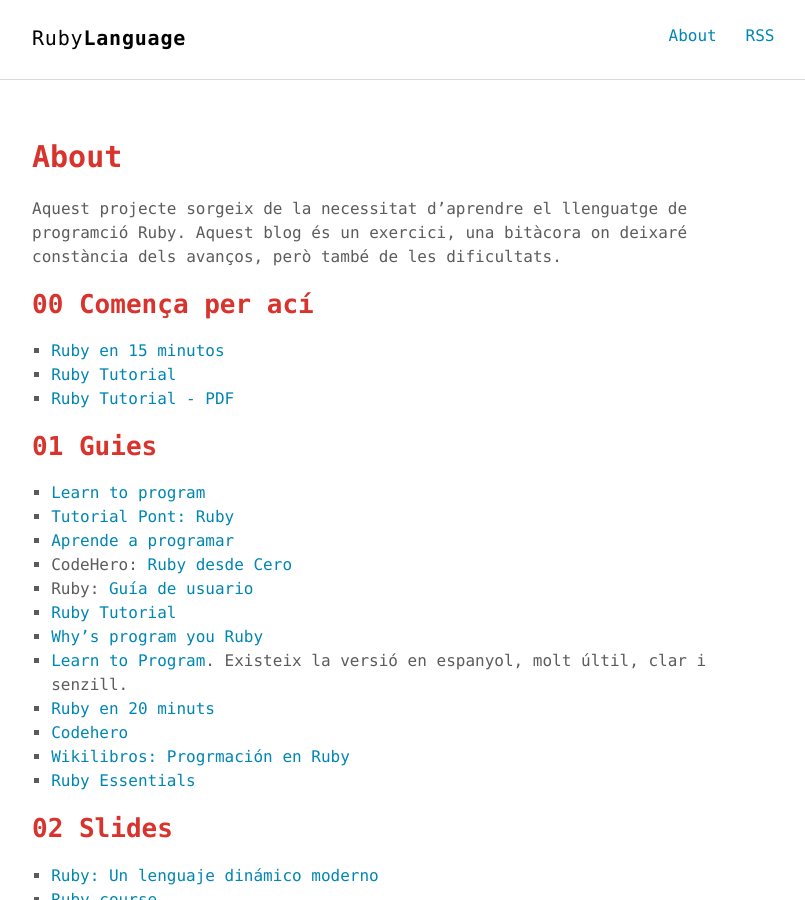
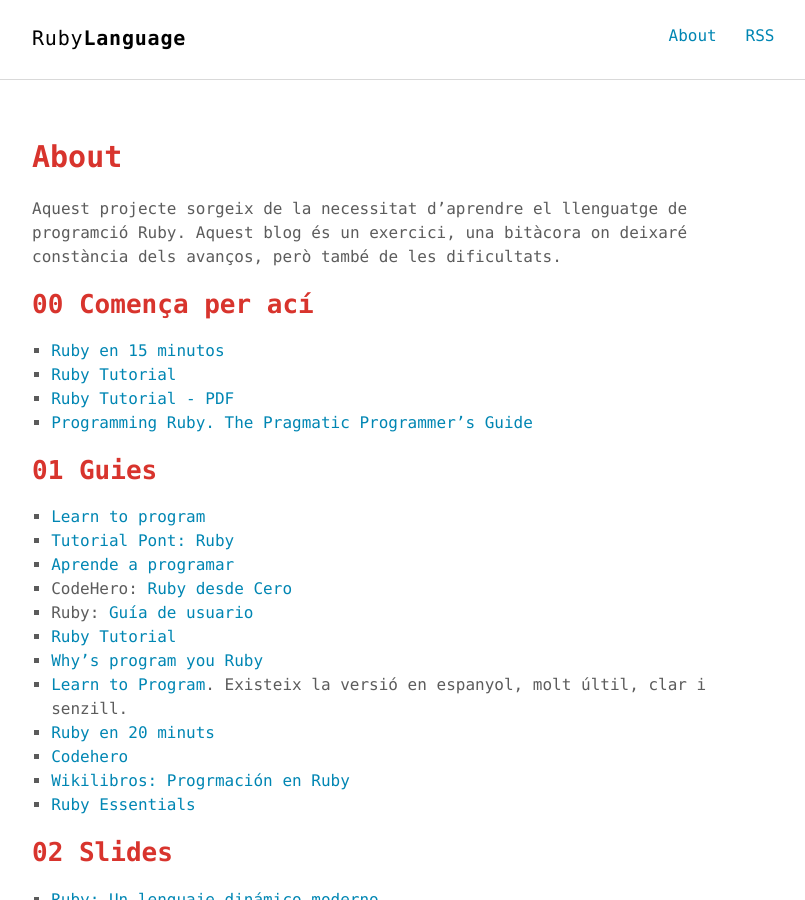
Before and after one commit to inclusa/ruby, a Jekyll site: the page built from about.md, in a window 1280 px wide and 900 px high. Shown: the whole window, without its empty margins (232-1037 px from the left). Built offline with Jekyll 4.4.1, drawn with Linux system fonts in a browser that asks for light colours.

Commit message:
The Pragmatic Programmer's Guide. Programming Ruby

```diff
--- a/about.md
+++ b/about.md
@@ -12,6 +12,7 @@ Aquest projecte sorgeix de la necessitat d'aprendre el llenguatge de programció
 0. [Ruby en 15 minutos](http://rubytutorial.wikidot.com/ruby-15-minutos#toc7)
 1. [Ruby Tutorial](http://rubytutorial.wikidot.com/)
 2. [Ruby Tutorial - PDF](https://www.gitbook.com/book/asuagar/aprende-a-programar-con-ruby/details)
+3. [Programming Ruby. The Pragmatic Programmer's Guide](https://ruby-doc.com/docs/ProgrammingRuby/)
 
 ## 01 Guies
 
```
